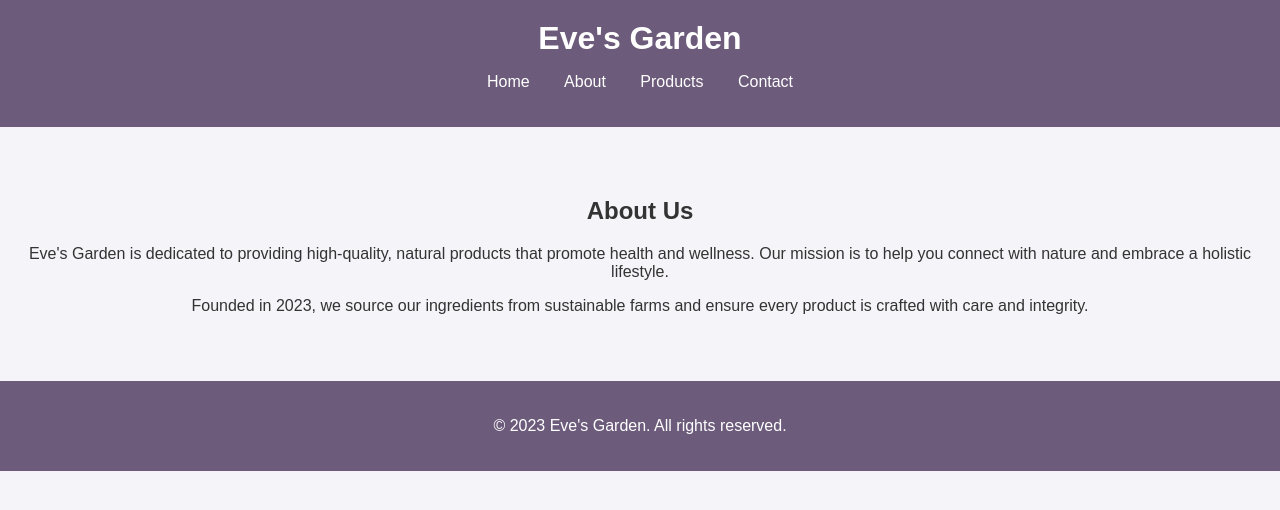
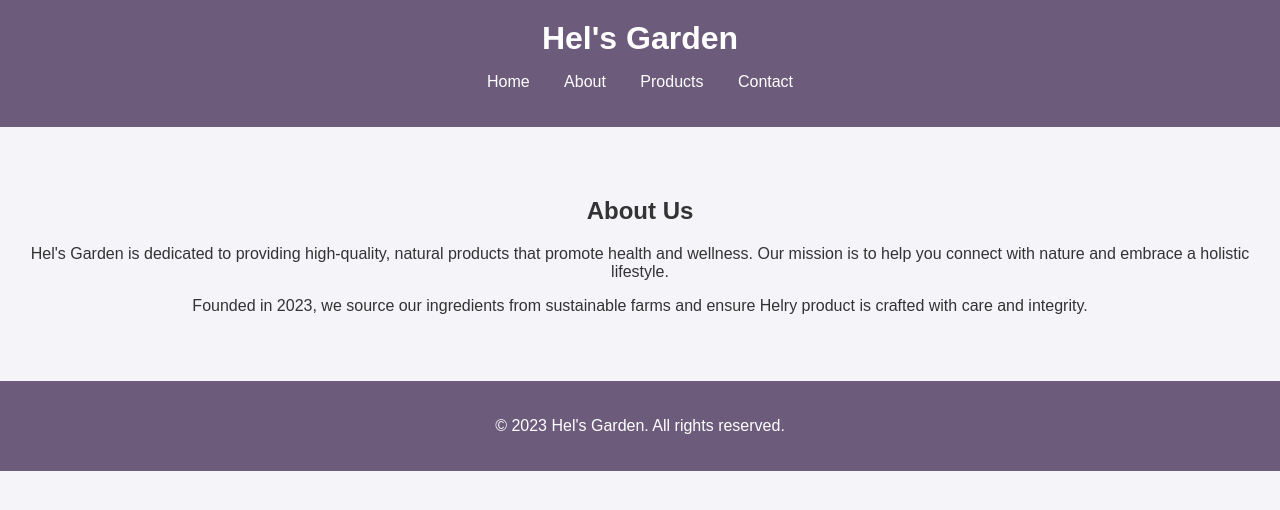
Before and after one commit to Barduke/testsite, a plain HTML site: page about.html in a window 1280 px wide. Drawn offline with Linux system fonts and the light colour scheme.

Commit message:
Update about.html

```diff
--- a/about.html
+++ b/about.html
@@ -3,13 +3,13 @@
 <head>
     <meta charset="UTF-8">
     <meta name="viewport" content="width=device-width, initial-scale=1.0">
-    <title>About Us - Eve's Garden</title>
+    <title>About Us - Hel's Garden</title>
     <link rel="stylesheet" href="css/style.css">
 </head>
 <body>
     <header>
         <div class="container">
-            <h1>Eve's Garden</h1>
+            <h1>Hel's Garden</h1>
             <nav>
                 <ul>
                     <li><a href="index.html">Home</a></li>
@@ -24,14 +24,14 @@
     <section class="about">
         <div class="container">
             <h2>About Us</h2>
-            <p>Eve's Garden is dedicated to providing high-quality, natural products that promote health and wellness. Our mission is to help you connect with nature and embrace a holistic lifestyle.</p>
-            <p>Founded in 2023, we source our ingredients from sustainable farms and ensure every product is crafted with care and integrity.</p>
+            <p>Hel's Garden is dedicated to providing high-quality, natural products that promote health and wellness. Our mission is to help you connect with nature and embrace a holistic lifestyle.</p>
+            <p>Founded in 2023, we source our ingredients from sustainable farms and ensure Helry product is crafted with care and integrity.</p>
         </div>
     </section>
 
     <footer>
         <div class="container">
-            <p>&copy; 2023 Eve's Garden. All rights reserved.</p>
+            <p>&copy; 2023 Hel's Garden. All rights reserved.</p>
         </div>
     </footer>
 </body>
```
